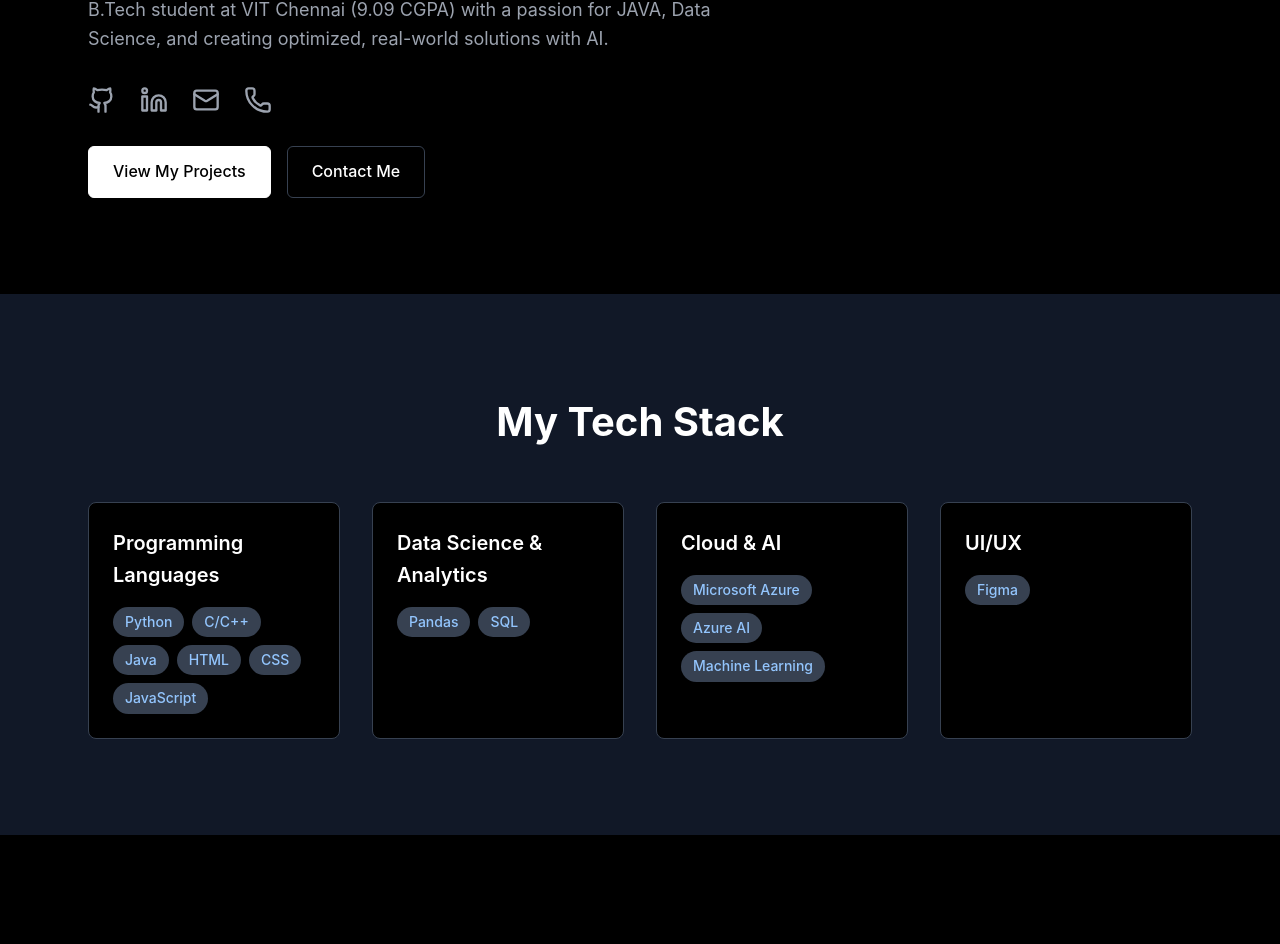
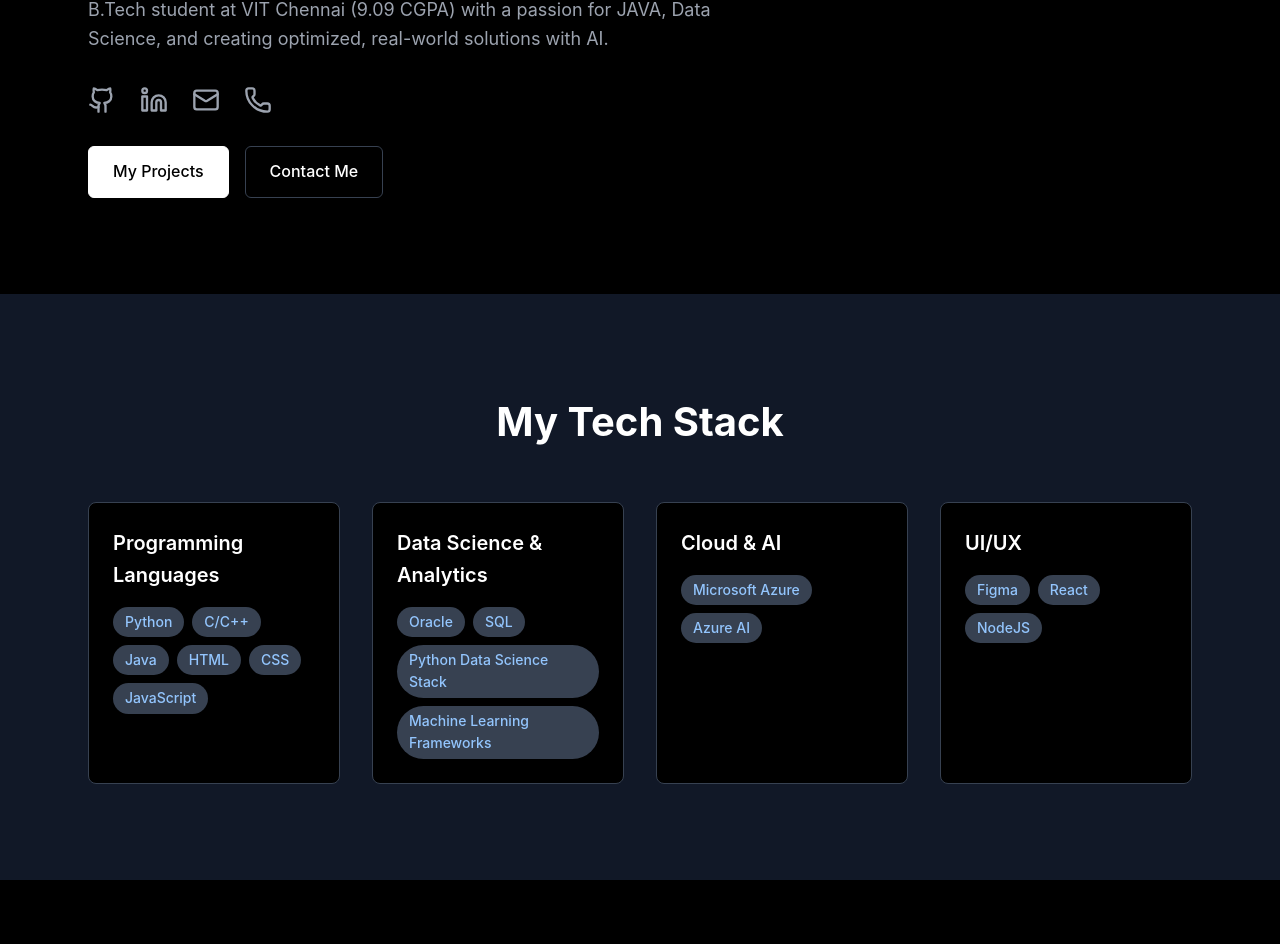
Before and after one commit to VedantSingh4108/vedant-portfolio, a React (Vite) app: page / in a window 1280 px wide. Shown: the part 331-1275 px from the top of the page. Built offline with nearby package versions, Linux system fonts and the light colour scheme.

Commit message:
UI changes

```diff
--- a/src/App.tsx
+++ b/src/App.tsx
@@ -141,7 +141,7 @@ const Hero = () => {
               href="#projects"
               className="button button-primary"
             >
-              View My Projects
+              My Projects
             </a>
             <a
               href="#contact"
@@ -165,15 +165,15 @@ const Skills = () => {
     },
     {
       title: "Data Science & Analytics",
-      skills: ["Pandas", "SQL"]
+      skills: ["Oracle", "SQL","Python Data Science Stack","Machine Learning Frameworks"]
     },
     {
       title: "Cloud & AI",
-      skills: ["Microsoft Azure", "Azure AI", "Machine Learning"]
+      skills: ["Microsoft Azure", "Azure AI"]
     },
     {
       title: "UI/UX",
-      skills: ["Figma"]
+      skills: ["Figma","React","NodeJS"]
     },
   ];
 
```
